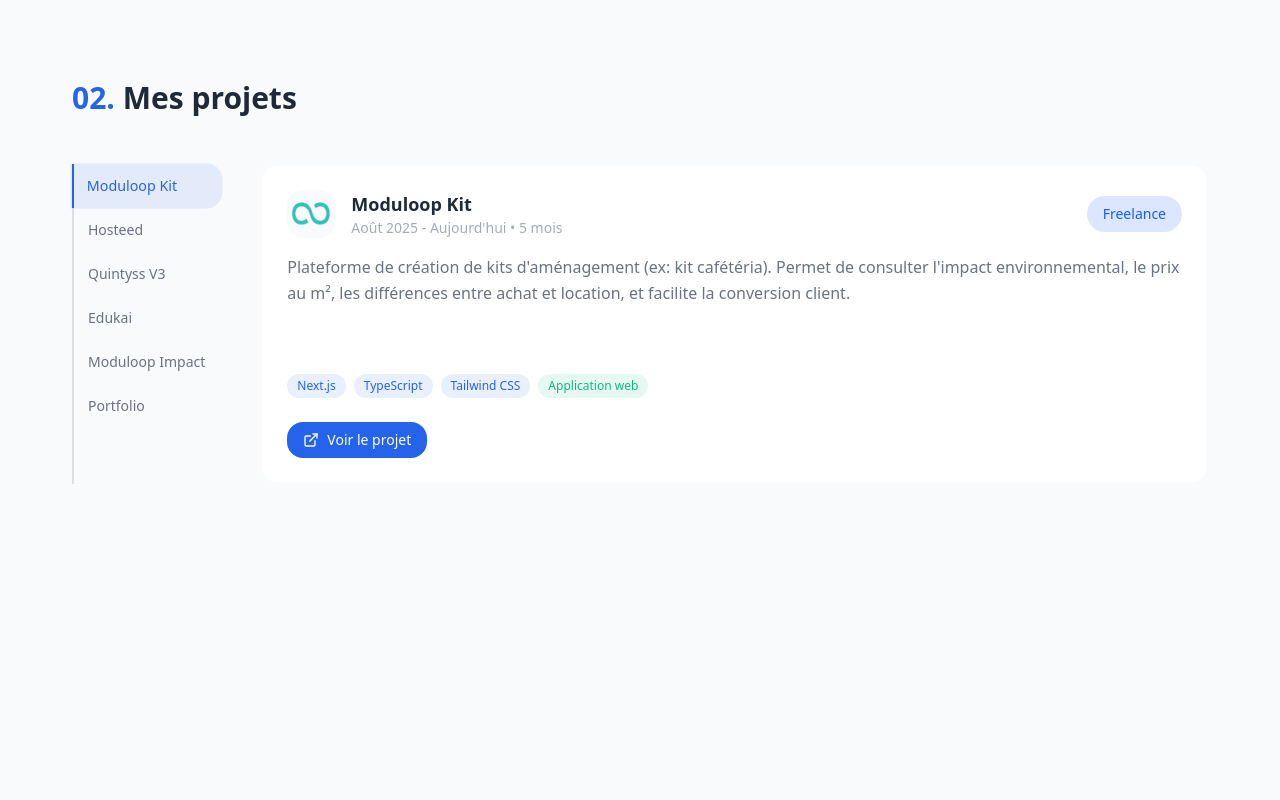
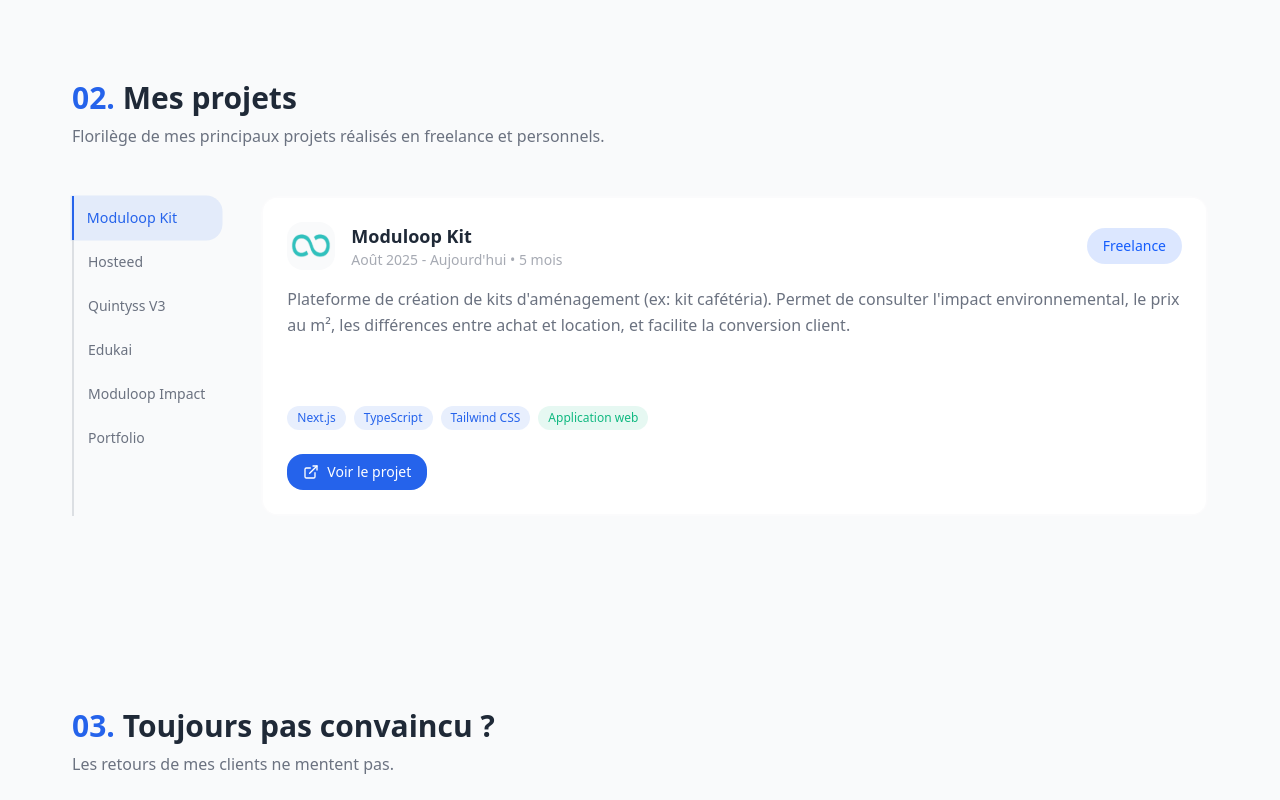
Before and after one commit to TristanHourtoulle/Portfolio-TristanH, a Next.js app: page / in a window 1280 px wide. Shown: the part 1040-1840 px from the top of the page. Before the commit the page ends 1620 px from the top, so only its background shows below. Built offline with nearby package versions, Linux system fonts and the light colour scheme.

Commit message:
feat: add section descriptions and integrate Testimonials into homepage

```diff
--- a/src/app/page.tsx
+++ b/src/app/page.tsx
@@ -1,6 +1,7 @@
 import { Hero } from '@/components/Hero';
 import { Skills } from '@/components/Skills';
 import { Projects } from '@/components/Projects';
+import { Testimonials } from '@/components/Testimonials';
 
 export default function Home() {
   return (
@@ -8,6 +9,7 @@
       <Hero />
       <Skills />
       <Projects />
+      <Testimonials />
     </main>
   );
 }
--- a/src/components/Projects.tsx
+++ b/src/components/Projects.tsx
@@ -9,9 +9,10 @@
       <div className="container-portfolio">
         {/* Section Header */}
         <div className="mb-10 md:mb-12">
-          <h2 className="text-2xl md:text-3xl font-bold text-text-dark">
+          <h2 className="text-2xl md:text-3xl font-bold text-text-dark mb-2">
             <span className="text-primary-blue">02.</span> Mes projets
           </h2>
+          <p className="text-text-light">Florilège de mes principaux projets réalisés en freelance et personnels.</p>
         </div>
 
         {/* Projects Timeline */}
```
